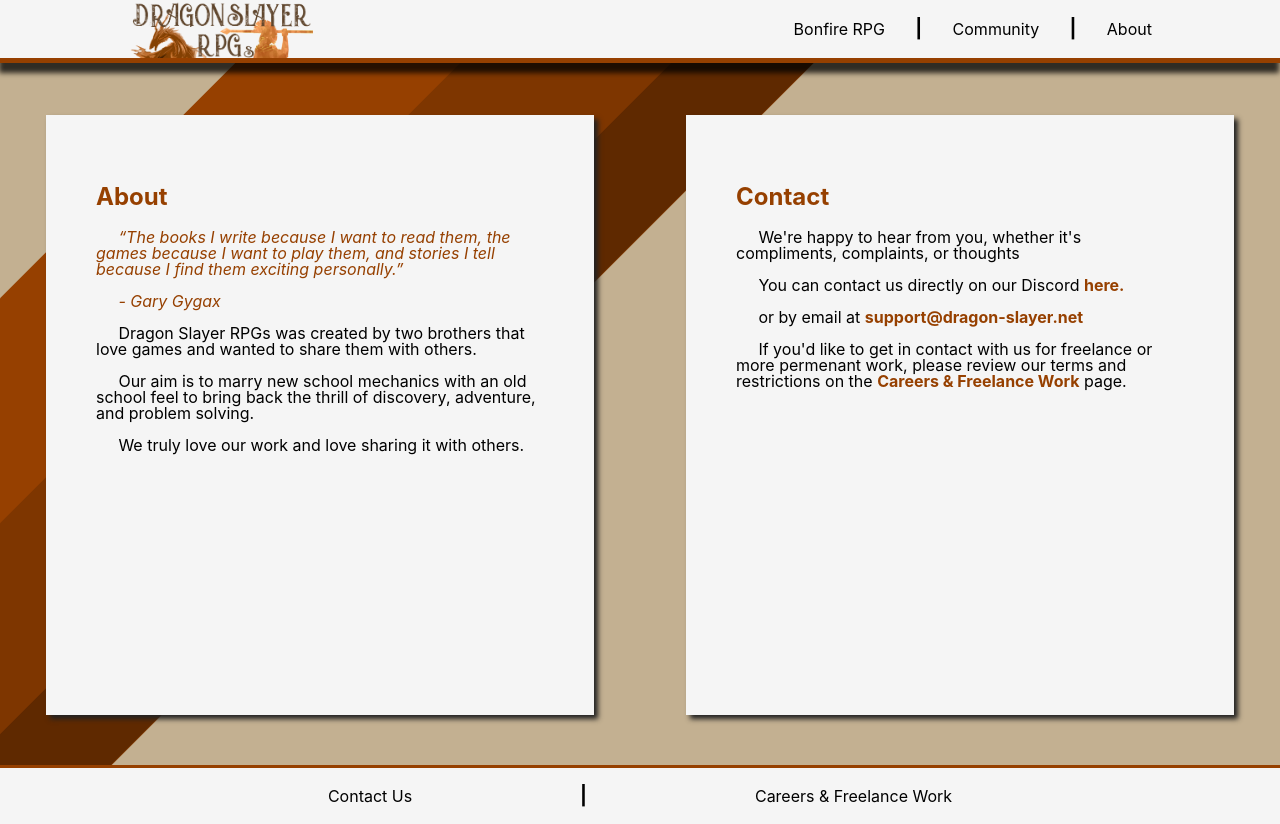
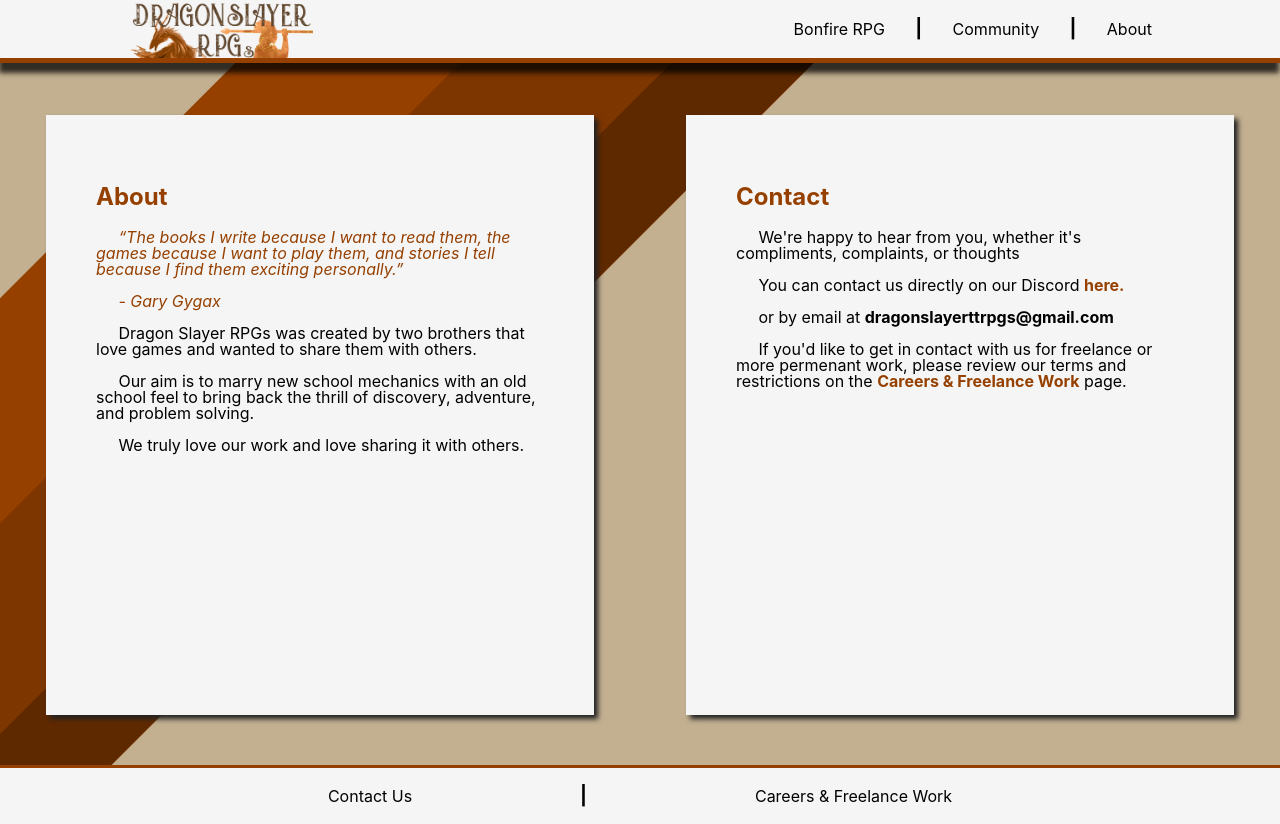
Before and after one commit to tpeschke/dragonslayersite, a React (Create React App) app: page /about in a window 1280 px wide. Built offline with nearby package versions, Linux system fonts and the light colour scheme.

Commit message:
updating the site

```diff
--- a/src/components/about/about.js
+++ b/src/components/about/about.js
@@ -22,7 +22,7 @@ class About extends Component {
                         <h2>Contact</h2>
                         <p>We're happy to hear from you, whether it's compliments, complaints, or thoughts</p>
                         <p>You can contact us directly on our Discord <a href="https://discord.gg/G8GVTME">here.</a></p>
-                        <p>or by email at <a href="support@dragon-slayer.net">support@dragon-slayer.net</a></p>
+                        <p>or by email at <strong>dragonslayerttrpgs@gmail.com</strong></p>
                         <p>If you'd like to get in contact with us for freelance or more permenant work, please review our terms and restrictions on the <Link to="/careers">Careers & Freelance Work</Link> page.</p>
                     </div>
                 </div>
--- a/src/components/careers/careers.js
+++ b/src/components/careers/careers.js
@@ -26,7 +26,7 @@ class Careers extends Component {
                             </div>
                         </div>
                         <div className="careersEmail">
-                            <p>support@dragon-slayer.net</p>
+                            <p>dragonslayerttrpgs@gmail.com</p>
                         </div>
                     </div>
                 </div>
```
Also changed, not shown: 1 other file (tests, documents, lock files or other folders).
